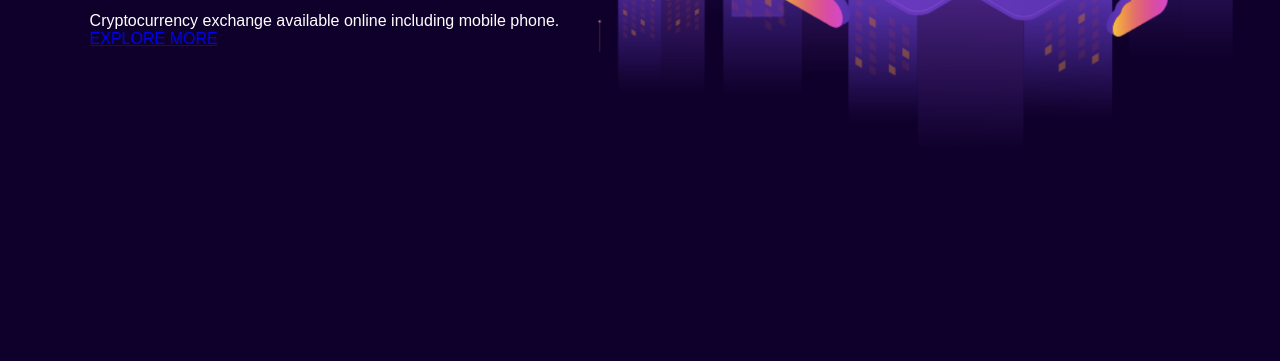
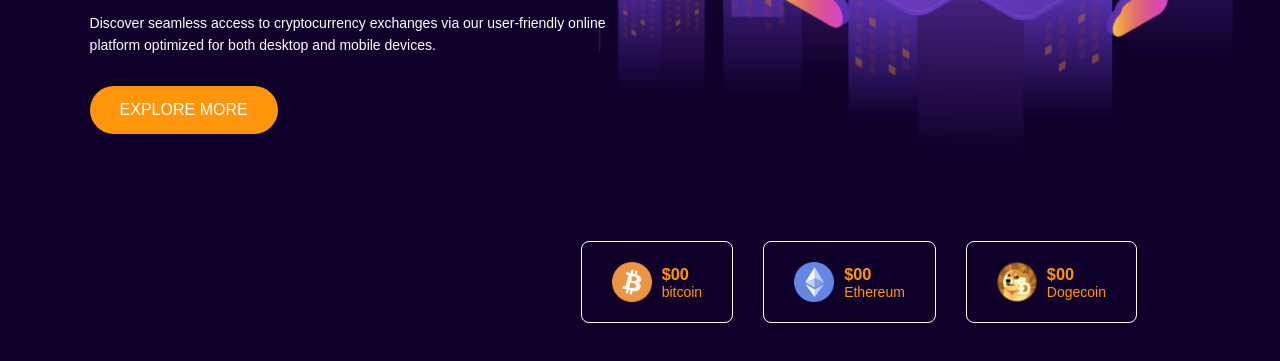
Before and after one commit to AmandaCIdev/cryptocurrency-website-api, a plain HTML site: page index.html in a window 1280 px wide. Shown: the part 427-788 px from the top of the page. Drawn offline with Linux system fonts and the light colour scheme.

Commit message:
Add: coin images display and style

```diff
--- a/assets/css/style.css
+++ b/assets/css/style.css
@@ -61,3 +61,42 @@ nav .btn {
 .content h1 span {
     color: #ff960b;
 }
+
+.content P {
+    line-height: 22px;
+    font-size: 14px;
+}
+
+.content .btn {
+    display: inline-block;
+    margin-top: 30px;
+    background: #ff960b;
+    color: #fff;
+    text-decoration: none;
+    padding: 15px 30px;
+    border-radius: 30px;
+}
+
+.coin-list {
+    position: absolute;
+    right: 10%;
+    bottom: 50px;
+    display: flex;
+    align-items: center;
+}
+
+.coin {
+    display: flex;
+    align-items: center;
+    font-size: 14px;
+    margin: 0 15px;
+    color: #ff960b;
+    border: 1px solid #fff;
+    padding: 20px 30px;
+    border-radius: 8px;
+}
+
+.coin img {
+    width: 40px;
+    margin-right: 10px;
+}
--- a/index.html
+++ b/index.html
@@ -22,8 +22,34 @@
         </nav>
         <div class="content">
             <h1>BUY & <br>SELL <span>Crypto</span></h1>
-            <p>Cryptocurrency exchange available online including mobile phone.</p>
+            <p>Discover seamless access to cryptocurrency exchanges via our user-friendly online <br> platform optimized
+                for both desktop and mobile devices.</p>
             <a href="#" class="btn">EXPLORE MORE</a>
+        </div>
+
+        <div class="coin-list">
+            <div class="coin">
+                <img src="/assets/images/bitcoin.png" alt="bitcoin image">
+                <div>
+                    <h3>$00</h3>
+                    <p>bitcoin</p>
+                </div>
+            </div>
+            <div class="coin">
+                <img src="/assets/images/ethereum.png" alt="bitcoin image">
+                <div>
+                    <h3>$00</h3>
+                    <p>Ethereum</p>
+                </div>
+            </div>
+            <div class="coin">
+                <img src="/assets/images/dogecoin.png" alt="bitcoin image">
+                <div>
+                    <h3>$00</h3>
+                    <p>Dogecoin</p>
+                </div>
+            </div>
+
         </div>
 
     </div>
```
